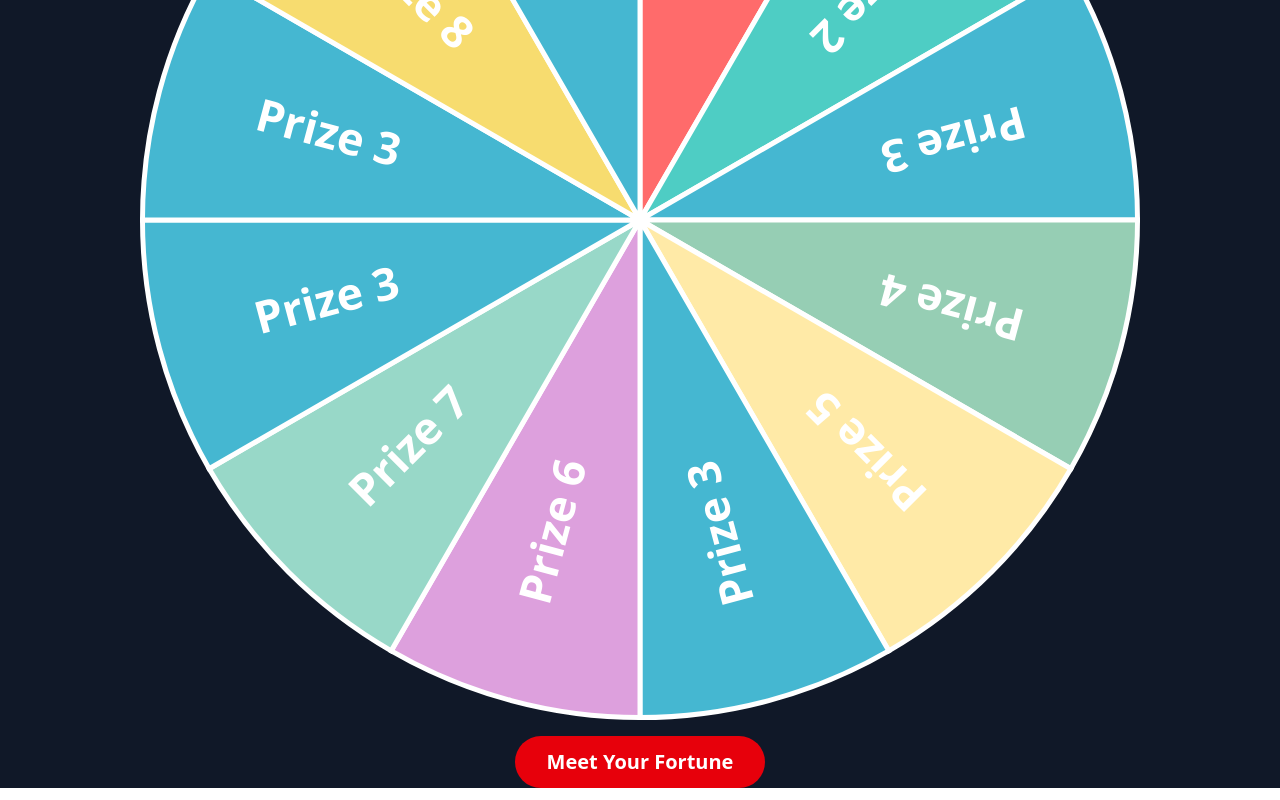
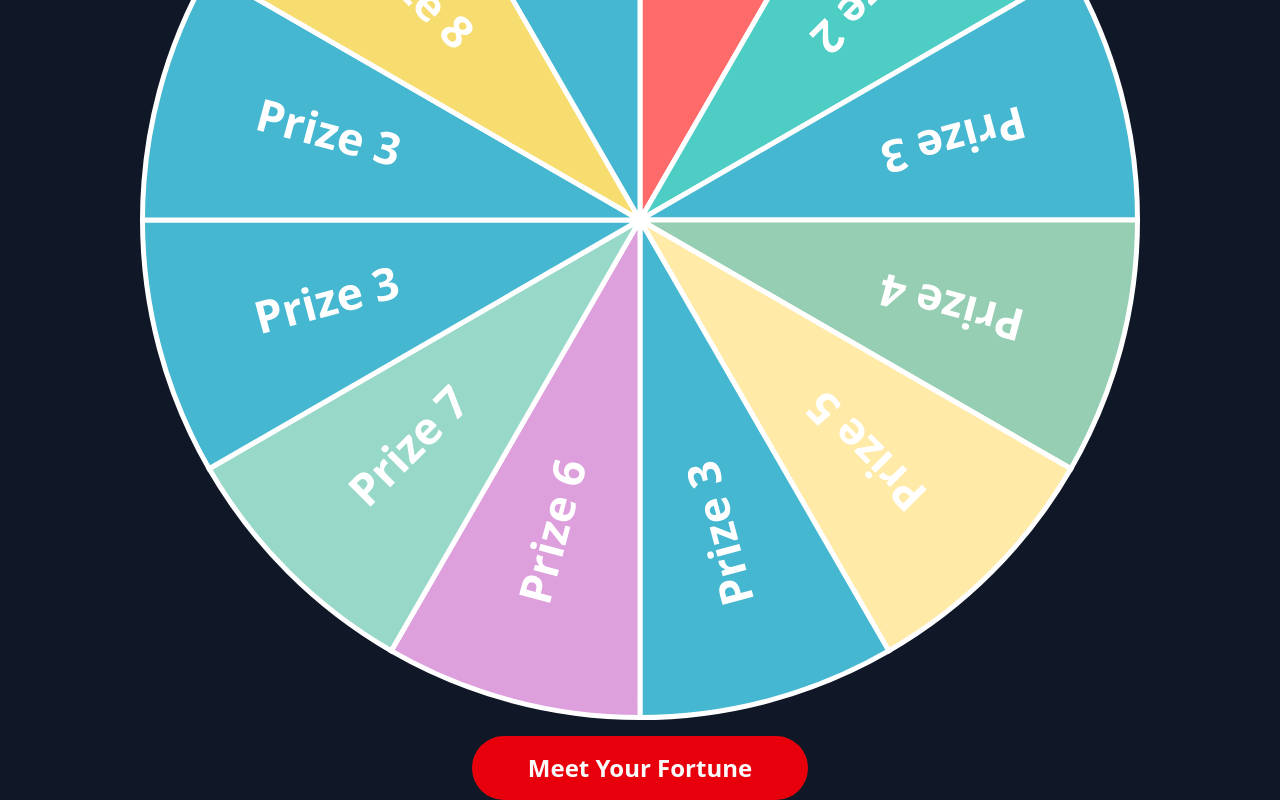
Before and after one commit to Uszczi/ai-wheel-of-fortune, a Next.js app: page / in a window 1280 px wide. Shown: the part 328-1128 px from the top of the page. Built offline with nearby package versions, Linux system fonts and the light colour scheme.

Commit message:
♻️ use WheelButton

```diff
--- a/app/WheelButton.tsx
+++ b/app/WheelButton.tsx
@@ -1,9 +1,22 @@
 import { Button } from "@/components/ui/button";
+import { ReactNode } from "react";
 
-export default function WheelButton() {
+export default function WheelButton({
+  onClick,
+  disabled,
+  children,
+}: {
+  onClick: React.MouseEventHandler;
+  children: ReactNode;
+  disabled: boolean;
+}) {
   return (
-    <Button className="bg-app-action text-app-action-text h-20 w-67">
-      Spin the wheel
+    <Button
+      className="hover:bg-app-action-hover bg-app-action z-10 mt-4 rounded-full px-14 py-8 text-2xl font-bold disabled:opacity-50"
+      disabled={disabled}
+      onClick={onClick}
+    >
+      {children}
     </Button>
   );
 }
--- a/app/globals.css
+++ b/app/globals.css
@@ -2,6 +2,12 @@
 @import "tw-animate-css";
 
 @custom-variant dark (&:is(.dark *));
+
+@theme {
+  --color-app-bg: #373837;
+  --color-app-action: var(--color-red-600);
+  --color-app-action-hover: var(--color-red-800);
+}
 
 @theme inline {
   --color-background: var(--background);
@@ -44,12 +50,6 @@
   --radius-2xl: calc(var(--radius) + 8px);
   --radius-3xl: calc(var(--radius) + 12px);
   --radius-4xl: calc(var(--radius) + 16px);
-}
-
-@theme {
-  --color-app-bg: #373837;
-  --color-app-action: #a5be00;
-  --color-app-action-text: #000000;
 }
 
 :root {
--- a/app/page.tsx
+++ b/app/page.tsx
@@ -13,7 +13,7 @@ export default function Home() {
   const [btnSpinningPhrase, setBtnSpinningPhrase] = useState("");
   const [btnWaitingPhrase, setBtnWaitingPhrase] = useState(START_PHRASES[0]);
   const [isSpinning, setIsSpinning] = useState(false);
-  const [winner, setWinner] = useState(null);
+  const [winner, setWinner] = useState<string | null>(null);
 
   const segments = DEFAULT_SEGMENTS;
 
@@ -70,13 +70,9 @@ export default function Home() {
         <Wheel segments={segments} />
       </div>
 
-      <button
-        onClick={spinWheel}
-        disabled={isSpinning}
-        className="z-10 mt-4 rounded-full bg-red-600 px-8 py-3 text-xl font-bold hover:bg-red-700 disabled:opacity-50"
-      >
+      <WheelButton onClick={spinWheel} disabled={isSpinning}>
         {isSpinning ? btnSpinningPhrase : btnWaitingPhrase}
-      </button>
+      </WheelButton>
     </div>
   );
 }
```
